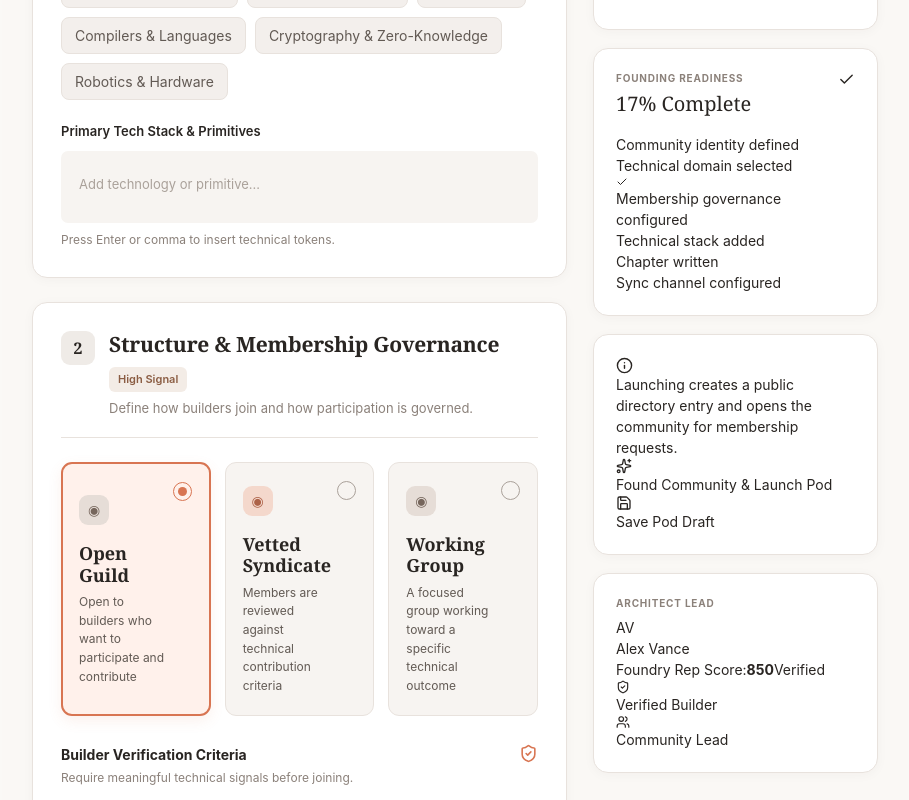
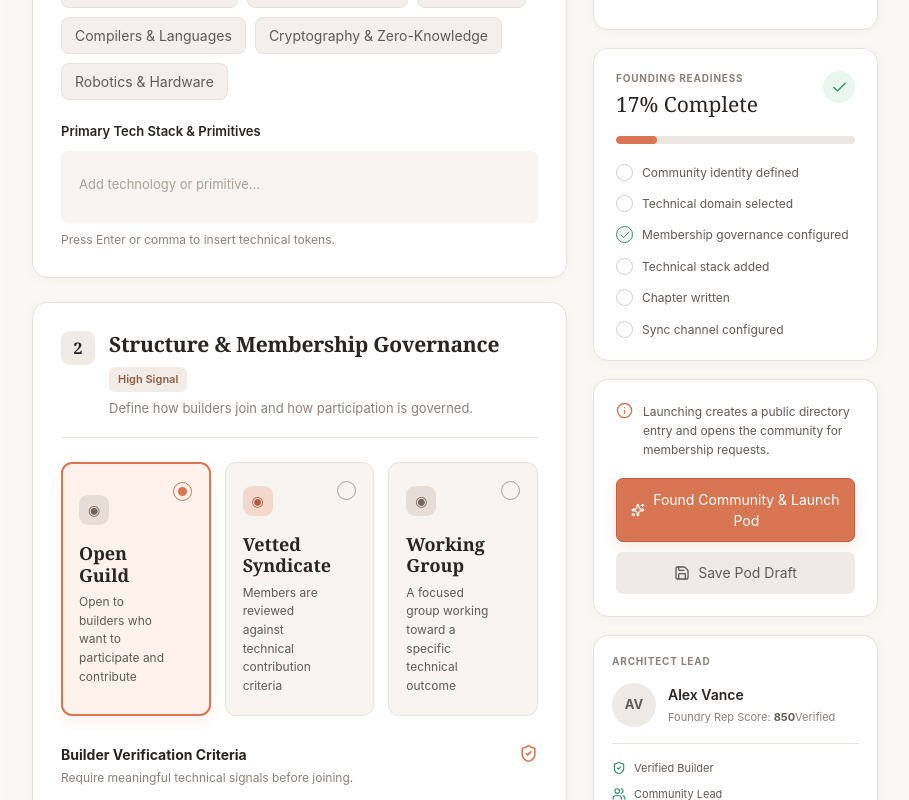
Before and after one commit to TechSage01/Foundry-Frontend, a React (Vite) app: page /communities/create in a window 1280 px wide. Shown: the part 760-1560 px from the top of the page, without its empty margins (340-1249 px from the left). Built offline with nearby package versions, Linux system fonts and the light colour scheme.

Commit message:
style: create community page styling

```diff
--- a/src/pages/CreateCommunity.css
+++ b/src/pages/CreateCommunity.css
@@ -1064,3 +1064,220 @@
 .readiness-card .side-card-header {
   margin-bottom: 18px;
 }
+
+.readiness-card .side-card-header h2 {
+  font-size: 21px;
+}
+.readiness-icon {
+  width: 32px;
+  height: 32px;
+  display: flex;
+  align-items: center;
+  justify-content: center;
+  border-radius: 50%;
+  background: var(--foundry-success-soft);
+  color: var(--foundry-success);
+}
+.readiness-progress {
+  width: 100%;
+  height: 8px;
+  overflow: hidden;
+  margin-bottom: 20px;
+  border-radius: 999px;
+  background: #ebe6e2;
+}
+.readiness-progress-bar {
+  height: 100%;
+  border-radius: inherit;
+  background: var(--foundry-primary);
+  transition: width 0.3s ease;
+}
+.readiness-list {
+  display: flex;
+  flex-direction: column;
+  gap: 14px;
+}
+.readiness-item {
+  display: flex;
+  align-items: flex-start;
+  gap: 9px;
+  color: var(--foundry-text-secondary);
+  font-size: 12px;
+  line-height: 1.45;
+}
+.readiness-check {
+  flex: 0 0 auto;
+  width: 17px;
+  height: 17px;
+  display: flex;
+  align-items: center;
+  justify-content: center;
+  border: 1px solid #d6cec7;
+  border-radius: 50%;
+}
+.readiness-check.complete {
+  border-color: var(--foundry-success);
+  background: var(--foundry-surface-soft);
+  color: var(--foundry-success);
+}
+
+
+.launch-card {
+  padding: 22px;
+}
+.launch-warning {
+  display: flex;
+  align-items: flex-start;
+  gap: 10px;
+  margin-bottom: 18px;
+}
+.launch-warning svg {
+  flex: 0 0 auto;
+  color: var(--foundry-primary);
+}
+.launch-warning p {
+  margin: 0;
+  color: var(--foundry-text-secondary);
+  font-size: 12px;
+  line-height: 1.6;
+}
+.launch-primary-button, .launch-secondary-button{
+  width: 100%;
+  display: flex;
+  align-items: center;
+  justify-content: center;
+  gap: 8px;
+  border-radius: var(--foundry-radius-sm);
+  font-size: 13px;
+  font-weight: 600;
+  cursor: pointer;
+}
+.launch-primary-button {
+  min-height: 62px;
+  padding: 10px 14px;
+  border: 1px solid var(--foundry-primary-dark);
+  background: var(--foundry-primary);
+  color: #ffffff;
+  box-shadow: 0 5px 14px rgba(216, 117, 82, 0.18);
+}
+.launch-primary-button:hover {
+  background: var(--foundry-primary-dark);
+  transform: translateY(-1px);
+}
+.launch-secondary-button {
+  min-height: 42px;
+  margin-top: 10px;
+  border: 1px solid transparent;
+  background: #eeeae7;
+  color: var(--foundry-text-secondary);
+}
+.launch-secondary-button:hover {
+  background: #e5dfdb;
+}
+
+
+
+.architect-card {
+  padding: 18px;
+}
+.architect-profile {
+  display: flex;
+  align-items: center;
+  gap: 12px;
+  margin-top: 14px;
+}
+.architect-avatar {
+  flex: 0 0 auto;
+  width: 44px;
+  height: 44px;
+  display: flex;
+  align-items: center;
+  justify-content: center;
+  border-radius: 50%;
+  background: #eeeae6;
+  color: var(--foundry-text-secondary);
+  font-size: 13px;
+  font-weight: 700;
+}
+.architect-profile h3 {
+  margin: 0 0 4px;
+  color: var(--foundry-text);
+  font-size: 14px;
+  font-weight: 600;
+}
+.architect-profile p {
+  margin: 0;
+  color: var(--foundry-text-muted);
+  font-size: 11px;
+  line-height: 1.5;
+}
+.architect-profile strong {
+  margin-left: 3px;
+  color: var(--foundry-text-secondary);
+}
+.architect-divider p span {
+  margin-left: 5px;
+  color: var(--foundry-success);
+}
+.architect-divider {
+  height: 1px;
+  margin: 16px 0;
+  background: var(--foundry-border);
+}
+.architect-meta {
+  display: flex;
+  flex-direction: column;
+  gap: 10px;
+}
+.architect-meta span {
+  display: flex;
+  align-items: center;
+  gap: 8px;
+  color: var(--foundry-text-secondary);
+  font-size: 11px;
+}
+.architect-meta svg {
+  color: var(--foundry-success);
+}
+
+
+.create-community-page button, .create-community-page input, .create-community-page select, .create-community-page textarea {
+  transition:
+    background-color 0.2s ease,
+    border-color 0.2s ease,
+    color 0.2s ease,
+    box-shadow 0.2s ease,
+    transform 0.2s ease;
+}
+
+.create-community-page button:focus-visible,
+.create-community-page input:focus-visible,
+.create-community-page select:focus-visible,
+.create-community-page textarea:focus-visible {
+  outline: 3px solid rgba(216, 117, 82, 0.25);
+  outline-offset: 3px;
+}
+
+
+
+/* responsiveness */
+@media (max-width: 1200px) {
+  .create-community-page {
+    padding: 22px 24px 60px;
+  }
+  .create-community-layout {
+    grid-template-columns: minmax(0, 1fr) 255px;
+    gap: 20px;
+  }
+  .community-form-section {
+    padding: 24px;
+  }
+  .community-side-card{
+    padding: 19px;
+  }
+}
+@media (max-width: 1000px) {
+  .create-community-layout {
+    grid-template-columns: 1fr;
+  }
+}
```
